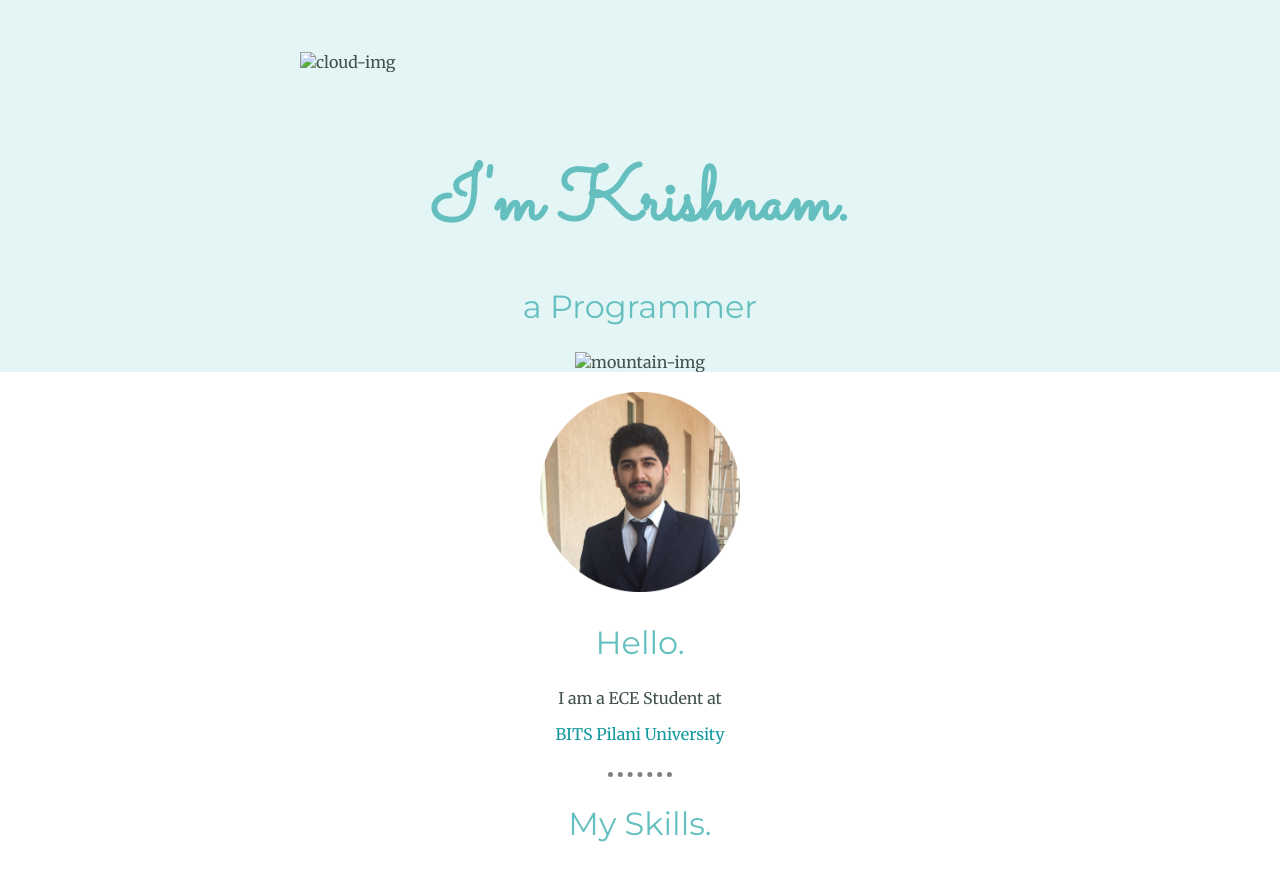
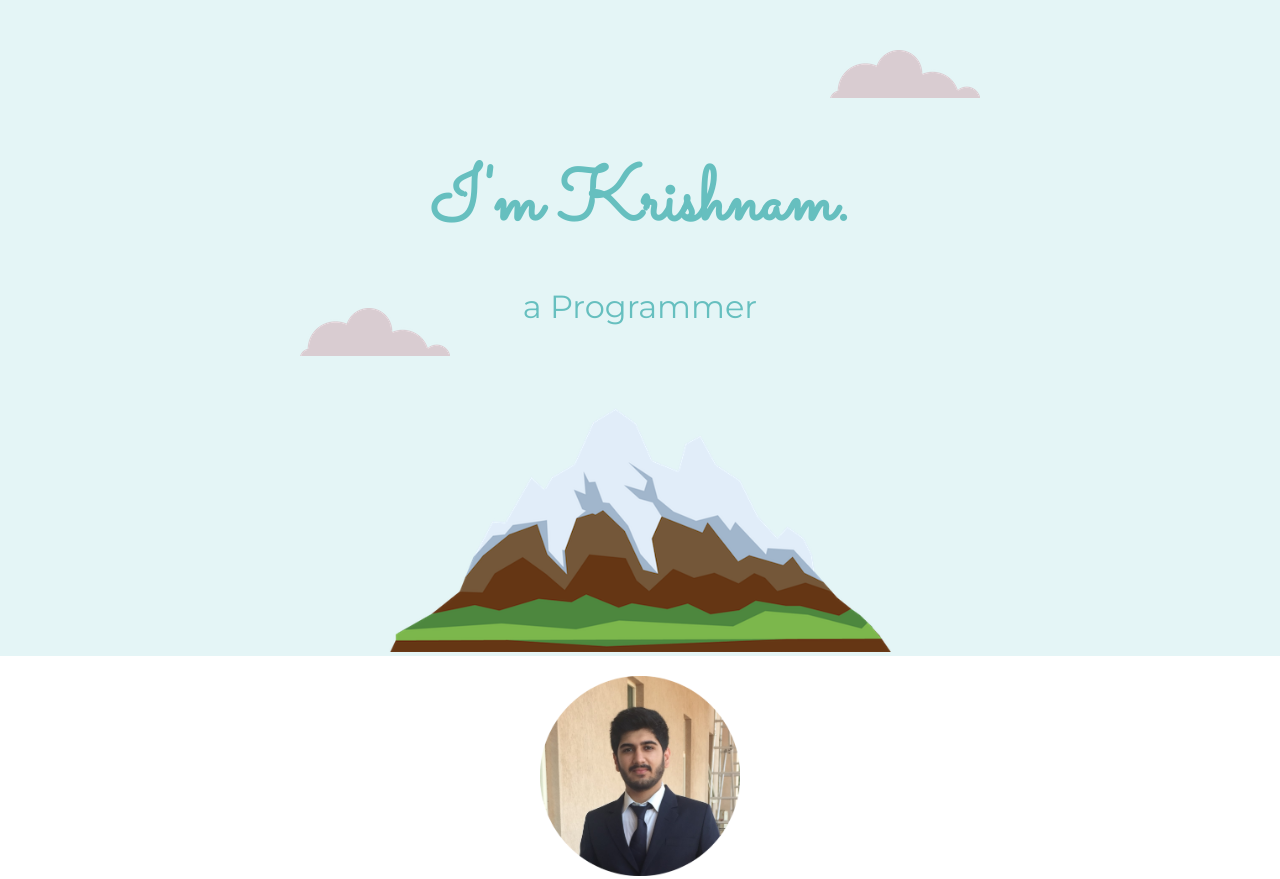
Before and after one commit to KrishnamBajaj/Cv, a plain HTML site: page index.html in a window 1280 px wide. Shown: the top 879 px of the page. Drawn offline with Linux system fonts and the light colour scheme.

Commit message:
Add files via upload

```diff
--- a/index.html
+++ b/index.html
@@ -11,11 +11,11 @@
 
 <body>
   <div class="top-container">
-    <img class="top_cloud" src="images/cloud.png" alt="">
+    <img class="top_cloud" src="cloud.png" alt="">
     <h1>I'm Krishnam.</h1>
     <h2>a Programmer</h2>
-    <img class="bottom_cloud" src="images/cloud.png" alt="cloud-img">
-    <img src="images/mountain.png" alt="mountain-img" height="300px">
+    <img class="bottom_cloud" src="cloud.png" alt="cloud-img">
+    <img src="mountain.png" alt="mountain-img" height="300px">
   </div>
 
   <div class="middle-container">
```
